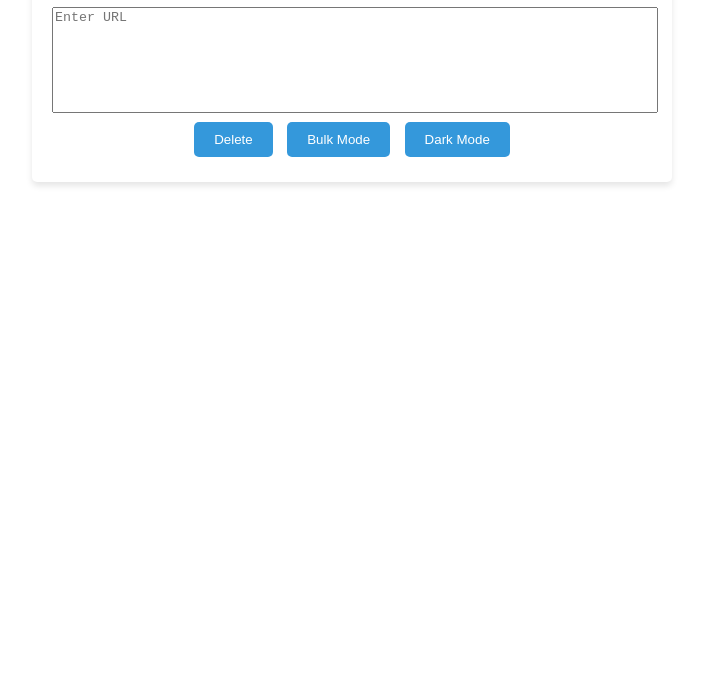
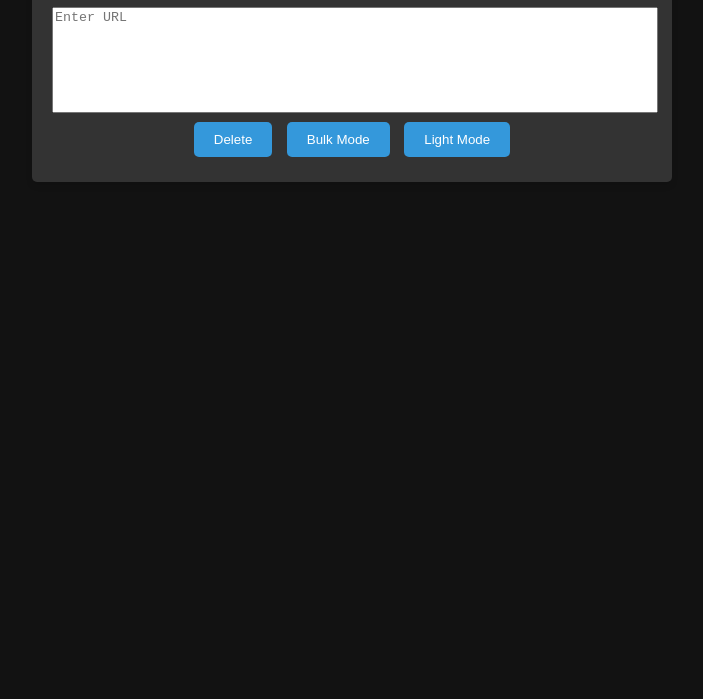
Before and after one commit to AntiGD/webhook, a plain HTML site: page index.html in a window 1280 px wide. Shown: the part 101-800 px from the top of the page, without its empty margins (288-991 px from the left). Drawn offline with Linux system fonts and the light colour scheme.

Commit message:
Update index.html

```diff
--- a/index.html
+++ b/index.html
@@ -51,7 +51,7 @@
     <textarea id="urlInput" placeholder="Enter URL"></textarea>
     <button id="deleteButton" class="btn">Delete</button>
     <button id="bulkModeButton" class="btn">Bulk Mode</button>
-    <button id="darkModeButton" class="btn">Dark Mode</button>
+    <button id="darkModeButton" class="btn">Light Mode</button>
     <div id="loader" class="loader" style="display: none;"></div>
     <div id="statusMessage" style="display: none;"></div>
   </div>
@@ -63,6 +63,11 @@
     const urlInput = document.getElementById('urlInput');
     const loader = document.getElementById('loader');
     const statusMessage = document.getElementById('statusMessage');
+
+	// Enables dark mode by default
+	document.body.style.backgroundColor = '#121212';
+    document.body.style.color = '#ffffff';
+    document.querySelector('.container').style.backgroundColor = '#333';
 
     let bulkMode = false;
     urlInput.rows = bulkMode ? 5 : 1;
```
